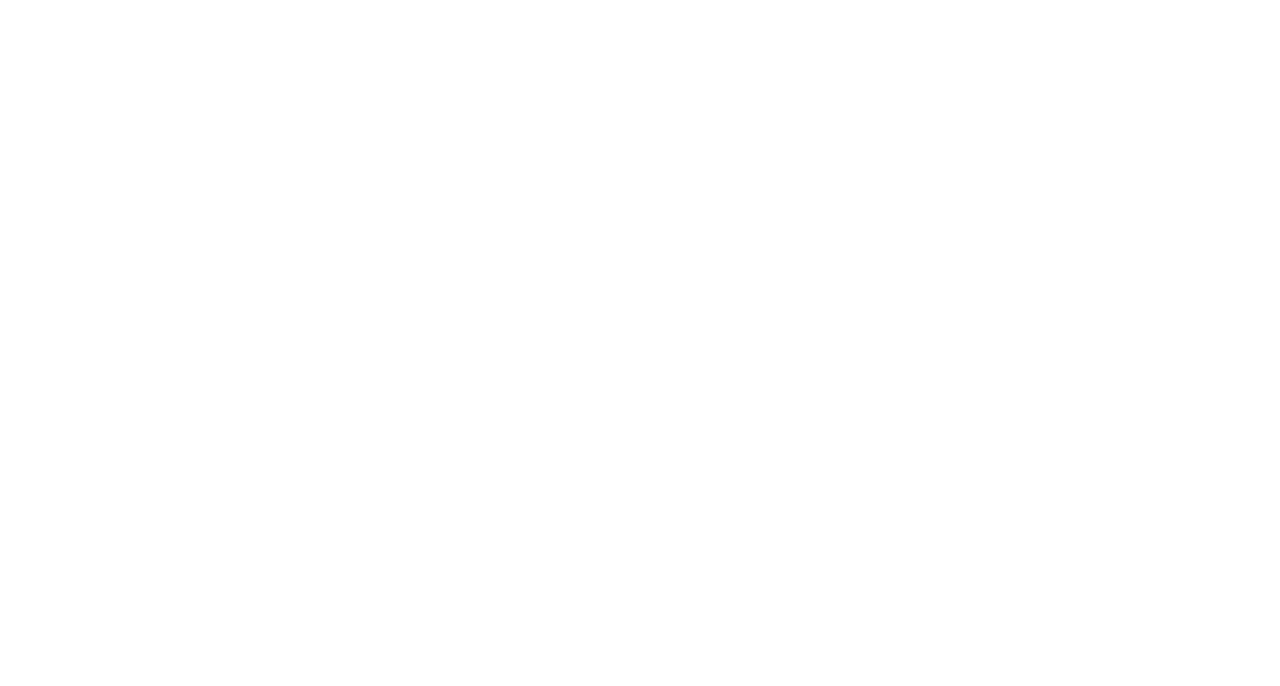
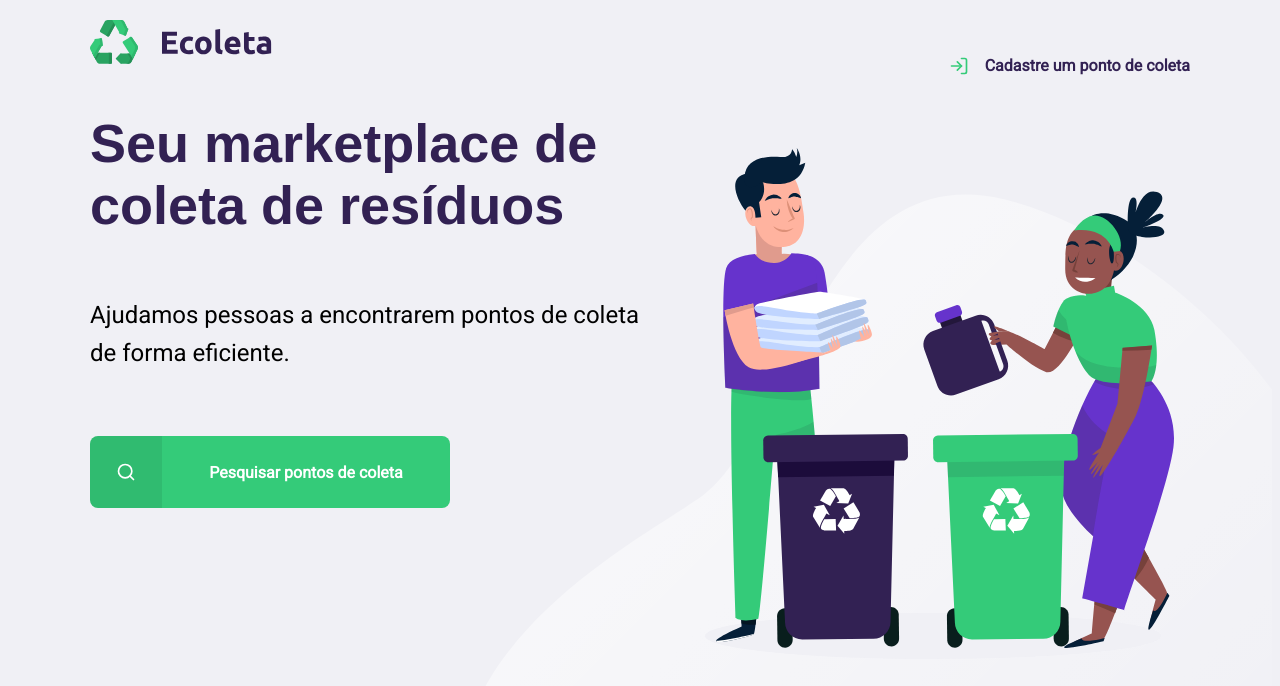
Before and after one commit to diego-isquierdo/Next-Level-Week-Starter, a plain HTML site: page index.html in a window 1280 px wide. Drawn offline with Linux system fonts and the light colour scheme; a web font is replaced by a local one.

Commit message:
finalizado pagina web E-coleta

```diff
--- a/index.html
+++ b/index.html
@@ -1 +1,42 @@
 <!DOCTYPE html>
+<html lang="en">
+<head>
+    <meta charset="UTF-8">
+    <meta name="viewport" content="width=device-width, initial-scale=1.0">
+    <title>Ecoleta</title>
+    <!--fazendo 02 buscas de fonts no google na mesma requisição-->
+    <link href="https://fonts.googleapis.com/css2?family=Roboto&family=RUbuntu:wght@700&display=swap" rel="stylesheet">
+
+    <link rel="stylesheet" href="styles/main.css">
+</head>
+<body>
+
+    <div id="page-home">
+        <div class="content">
+            <header>
+                <img src="assets/logo.svg" alt="logomarca Ecoleta">
+
+                <a href="#">
+                    <span></span>
+                     Cadastre um ponto de coleta
+                </a>
+            </header>
+
+            <main>
+                <h1 class="red">Seu marketplace de coleta de resíduos</h1>
+
+                <p>Ajudamos pessoas a encontrarem pontos de coleta de forma eficiente.</p>
+
+                <a href="#">
+                    <span></span>
+                    <strong>
+                        Pesquisar pontos de coleta
+                    </strong>
+                </a>
+            </main>
+
+        </div>
+    </div>
+
+</body>
+</html>
--- /dev/null
+++ b/styles/main.css
@@ -0,0 +1,154 @@
+:root{
+    --title-color: #322153;
+    --primary-color: #34cb79;
+}
+/* criando variáveis com valores repetitivos */
+
+
+html{
+    font-family: 'Roboto', sans-serif;
+}
+
+body{
+    background: #f0f0f5;
+    -webkit-font-smoothing:antialiaset;
+}
+
+a{
+    text-decoration: none;
+}
+
+h1, h2, h3, h4, h5, h6{
+    font-family: 'Ubuntu', sans-serif;
+    color: var(--title-color);
+}
+
+#page-home{
+    height: 100vh;
+
+    background: url('../assets/home-background.svg') no-repeat;
+    background-position: 35vw bottom;
+
+}
+
+
+#page-home .content{
+    width: 90%;
+    max-width: 1100px;
+    margin: 0 auto;
+
+    display: flex;
+    flex-direction: column;
+}
+
+#page-home header{
+    display: flex;
+    align-items: center;
+    justify-content: space-between;
+}
+
+#page-home header a{
+    margin-top: 48px;
+    display: flex;
+    color: var(--title-color);
+    font-weight: 700;
+}
+
+#page-home header span{
+    margin-right: 16px;
+    display: flex;
+    background-image: url(../assets/log-in.svg);
+
+    width: 20px;
+    height: 20px;
+}
+
+#page-home main{
+    max-width: 560px;
+    flex: 1;
+
+    display: flex;
+    flex-direction: column;
+    justify-content: center;
+}
+
+#page-home main h1{
+    font-size: 54px;
+    color: var(--title-color);
+}
+
+#page-home main p{
+    font-size: 24px;
+    line-height: 38px;
+    margin-top: 24px;
+}
+
+#page-home main a{
+    width: 100%;
+    max-width: 360px;
+    height: 72px;
+
+    border-radius: 8px;
+    display: flex;
+    align-items: center;
+    margin-top: 40px;
+    background-color: var(--primary-color);
+
+    transition: 400ms;
+}
+
+#page-home main a strong{
+    flex: 1;
+    color: white;
+
+    text-align: center;
+}
+
+#page-home main a:hover{
+    background-color: #2fb86e;
+}
+
+#page-home main a span{
+    width: 72px;
+    height: 72px;
+
+    border-top-left-radius: 8px;
+    border-bottom-left-radius: 8px;
+
+    background-color: rgba(0, 0, 0, 0.08);
+
+    display: flex;
+    align-items: center;
+    justify-content: center;
+}
+
+#page-home main a span::after{
+    content: "";
+    background-image: url(../assets/search.svg);
+
+    width: 20px;
+    height: 20px;
+}
+
+@media(max-width: 900px){
+    #page-home{
+        background-position: 70vw;
+    }
+
+    #page-home .content{
+        align-items: center;
+        text-align: center;
+    }
+
+    #page-home header a {
+        position: absolute;
+        bottom: 48px;
+
+        left: 50%;/*faz uma media e deixa a frase no meio*/
+        transform: translateX(-50%);
+    }
+
+    #page-home main{
+        align-items: center;
+    }
+}
```
Also changed, not shown: teste.js (added, +13 -0 lines), assets/arrow-left.svg (added), assets/baterias.svg (added), assets/check.svg (added), assets/eletronicos.svg (added), assets/home-background.svg (added), assets/lampadas.svg (added), assets/log-in.svg (added), assets/logo.svg (added), assets/oleo.svg (added), assets/organicos.svg (added), assets/papeis-papelao.svg (added), assets/search.svg (added), assets/x.svg (added).
